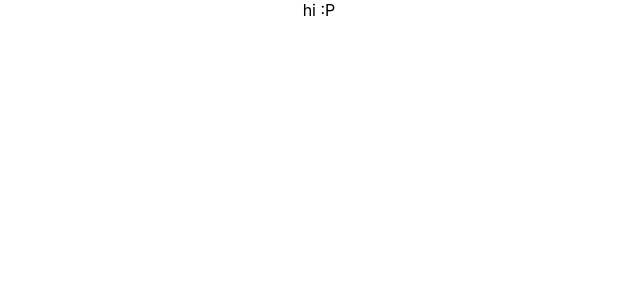
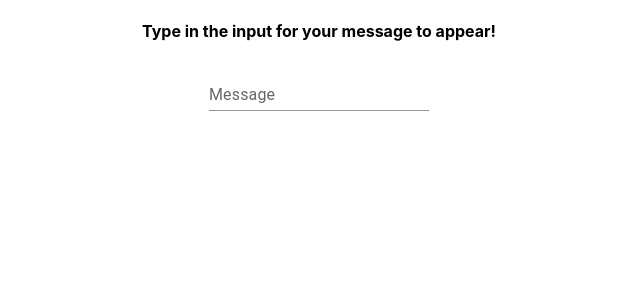
Before and after one commit to N8ers/bill-splitter, a React (Create React App) app: page / in a window 1280 px wide. Shown: the top 300 px of the page, without its empty margins (321-961 px from the left). Built offline with nearby package versions, Linux system fonts and the light colour scheme.

Commit message:
add mui + make input binding

```diff
--- a/package.json
+++ b/package.json
@@ -3,6 +3,10 @@
   "version": "0.1.0",
   "private": true,
   "dependencies": {
+    "@emotion/react": "^11.10.4",
+    "@emotion/styled": "^11.10.4",
+    "@mui/icons-material": "^5.10.9",
+    "@mui/material": "^5.10.10",
     "@testing-library/jest-dom": "^5.16.5",
     "@testing-library/react": "^13.4.0",
     "@testing-library/user-event": "^13.5.0",
--- a/src/App.tsx
+++ b/src/App.tsx
@@ -1,10 +1,23 @@
-import React from 'react';
+import {useState} from 'react';
+
+import {TextField} from '@mui/material';
+
 import './App.css';
 
 function App() {
+  const [message, setMessage] = useState('')
+
   return (
     <div className="App">
-      hi :P
+      <h4>Type in the input for your message to appear!</h4>
+
+      <TextField
+        label="Message"
+        variant="standard"
+        onChange={(e) => setMessage(e.target.value)}
+      />
+
+      <div>{message}</div>
     </div>
   );
 }
```
Also changed, not shown: 1 other file (tests, documents, lock files or other folders).
